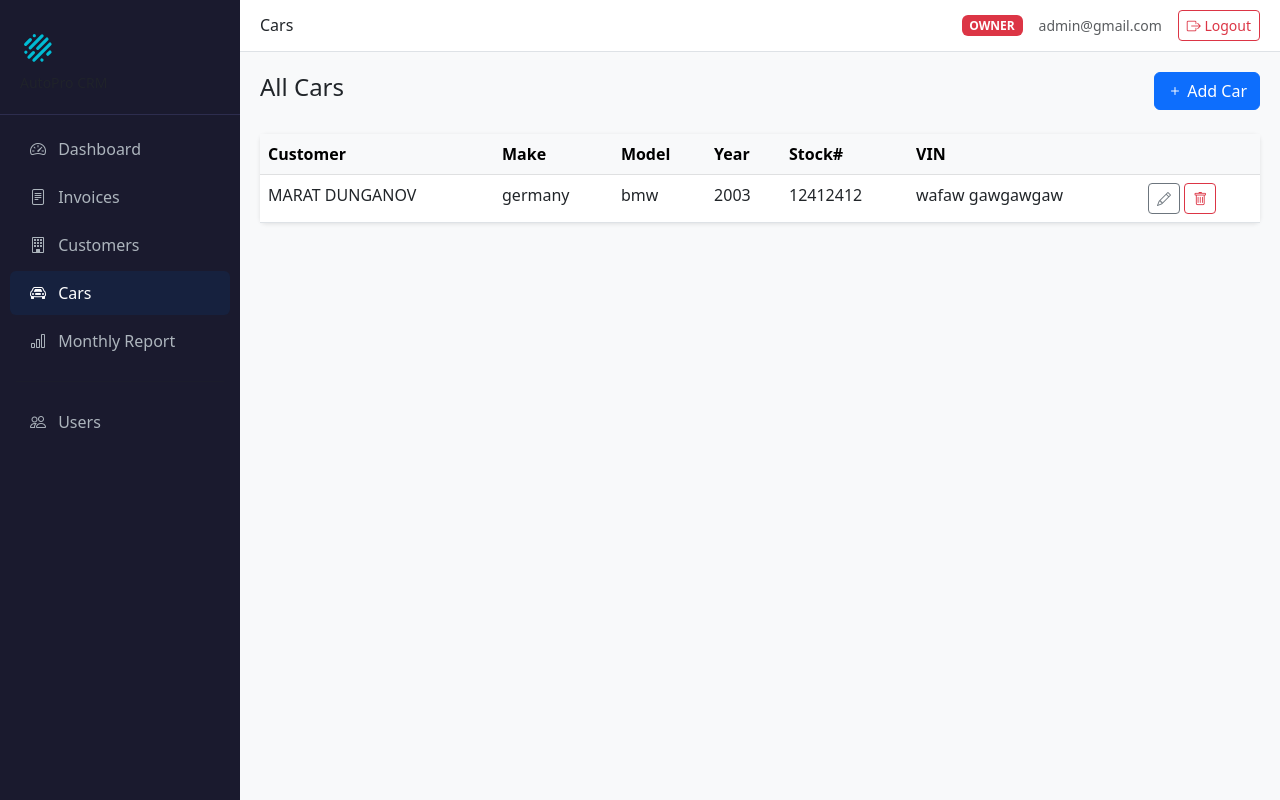
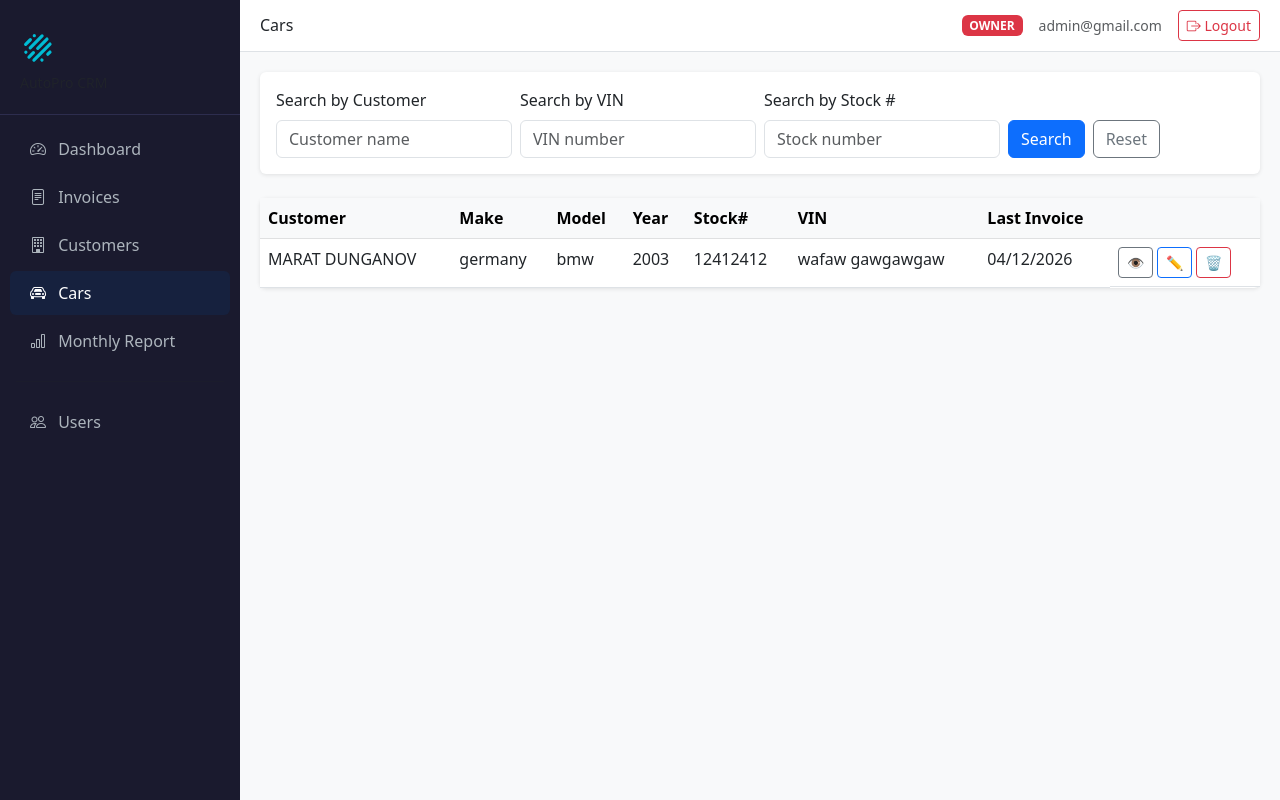
Before and after one commit to omniscince/apt_tract, a Django app: page /cars/ in a window 1280 px wide. Run offline with Django 5.2, Linux system fonts and the light colour scheme; a user stored in the database is signed in; data comes from the database, SQL or seed files in the repository.

Commit message:
feat: car form autocomplete, car list search by VIN/stock/customer, customer detail show invoice services

```diff
--- a/cars/views.py
+++ b/cars/views.py
@@ -14,12 +14,16 @@ class CarListView(View):
         cars = Car.objects.all().select_related('customer')
         q = request.GET.get('q', '')
         vin = request.GET.get('vin', '')
+        stock = request.GET.get('stock', '')
         customer_id = request.GET.get('customer')
 
         if q:
-            cars = cars.filter(make__icontains=q) | cars.filter(model__icontains=q)
+            customers_matching = Customer.objects.filter(name__icontains=q)
+            cars = cars.filter(customer__in=customers_matching)
         if vin:
             cars = cars.filter(vin__icontains=vin)
+        if stock:
+            cars = cars.filter(stock_number__icontains=stock)
         if customer_id:
             cars = cars.filter(customer_id=customer_id)
 
@@ -29,6 +33,7 @@ class CarListView(View):
             'customers': customers,
             'q': q,
             'vin': vin,
+            'stock': stock,
         })
 
 
@@ -55,7 +60,17 @@ class CarCreateView(View):
     def post(self, request):
         form = CarForm(request.POST)
         if form.is_valid():
-            car = form.save()
+            car = form.save(commit=False)
+            customer_name = form.cleaned_data.get('customer_name', '').strip()
+            customer = Customer.objects.filter(name__iexact=customer_name).first()
+            if not customer:
+                messages.error(request, f'Customer "{customer_name}" not found')
+                return render(request, 'cars/car_form.html', {
+                    'form': form,
+                    'title': 'Add Car',
+                })
+            car.customer = customer
+            car.save()
             messages.success(request, f'Car {car} added!')
             return redirect('car_detail', pk=car.pk)
         return render(request, 'cars/car_form.html', {
@@ -79,7 +94,18 @@ class CarEditView(View):
         car = get_object_or_404(Car, pk=pk)
         form = CarForm(request.POST, instance=car)
         if form.is_valid():
-            form.save()
+            car = form.save(commit=False)
+            customer_name = form.cleaned_data.get('customer_name', '').strip()
+            customer = Customer.objects.filter(name__iexact=customer_name).first()
+            if not customer:
+                messages.error(request, f'Customer "{customer_name}" not found')
+                return render(request, 'cars/car_form.html', {
+                    'form': form,
+                    'title': 'Edit Car',
+                    'car': car,
+                })
+            car.customer = customer
+            car.save()
             messages.success(request, f'Car {car} updated!')
             return redirect('car_detail', pk=car.pk)
         return render(request, 'cars/car_form.html', {
--- a/templates/cars/car_list.html
+++ b/templates/cars/car_list.html
@@ -2,19 +2,42 @@
 {% block title %}Cars - AutoPro{% endblock %}
 {% block page_title %}Cars{% endblock %}
 {% block content %}
-<div class="d-flex justify-content-between align-items-center mb-4">
-    <h4>All Cars</h4>
-    {% if user.role in 'owner,staff' %}
-    <a href="{% url 'car_create' %}" class="btn btn-primary">
-        <i class="bi bi-plus"></i> Add Car
-    </a>
-    {% endif %}
+
+<div class="card p-3 mb-4">
+    <form method="get" class="row g-2 align-items-end">
+        <div class="col-md-3">
+            <label class="form-label">Search by Customer</label>
+            <input type="text" name="q" class="form-control" placeholder="Customer name" value="{{ q }}">
+        </div>
+        <div class="col-md-3">
+            <label class="form-label">Search by VIN</label>
+            <input type="text" name="vin" class="form-control" placeholder="VIN number" value="{{ vin }}">
+        </div>
+        <div class="col-md-3">
+            <label class="form-label">Search by Stock #</label>
+            <input type="text" name="stock" class="form-control" placeholder="Stock number" value="{{ stock }}">
+        </div>
+        <div class="col-md-3 d-flex gap-2 align-items-end">
+            <button type="submit" class="btn btn-primary">Search</button>
+            <a href="{% url 'car_list' %}" class="btn btn-outline-secondary">Reset</a>
+        </div>
+    </form>
 </div>
+
 <div class="card">
     <div class="table-responsive">
         <table class="table table-hover mb-0">
             <thead class="table-light">
-                <tr><th>Customer</th><th>Make</th><th>Model</th><th>Year</th><th>Stock#</th><th>VIN</th><th></th></tr>
+                <tr>
+                    <th>Customer</th>
+                    <th>Make</th>
+                    <th>Model</th>
+                    <th>Year</th>
+                    <th>Stock#</th>
+                    <th>VIN</th>
+                    <th>Last Invoice</th>
+                    <th></th>
+                </tr>
             </thead>
             <tbody>
                 {% for car in cars %}
@@ -26,20 +49,22 @@
                     <td>{{ car.stock_number|default:'-' }}</td>
                     <td>{{ car.vin|default:'-' }}</td>
                     <td>
-                        {% if user.role in 'owner,staff' %}
-                        <a href="{% url 'car_edit' car.pk %}" class="btn btn-sm btn-outline-secondary">
-                            <i class="bi bi-pencil"></i>
-                        </a>
+                        {% with last=car.get_last_invoice_date %}
+                        {% if last %}{{ last|date:"m/d/Y" }}{% else %}-{% endif %}
+                        {% endwith %}
+                    </td>
+                    <td class="d-flex gap-1">
+                        <a href="{% url 'car_detail' car.pk %}" class="btn btn-sm btn-outline-secondary">👁</a>
+                        <a href="{% url 'car_edit' car.pk %}" class="btn btn-sm btn-outline-primary">✏️</a>
                         <form method="post" action="{% url 'car_delete' car.pk %}" class="d-inline"
                               onsubmit="return confirm('Delete this car?')">
                             {% csrf_token %}
-                            <button class="btn btn-sm btn-outline-danger"><i class="bi bi-trash"></i></button>
+                            <button class="btn btn-sm btn-outline-danger">🗑</button>
                         </form>
-                        {% endif %}
                     </td>
                 </tr>
                 {% empty %}
-                <tr><td colspan="7" class="text-center text-muted py-4">No cars yet</td></tr>
+                <tr><td colspan="8" class="text-center text-muted py-4">No cars found</td></tr>
                 {% endfor %}
             </tbody>
         </table>
```
Also changed, not shown: cars/forms.py (+17 -2 lines), templates/cars/car_form.html (+56 -11 lines).
